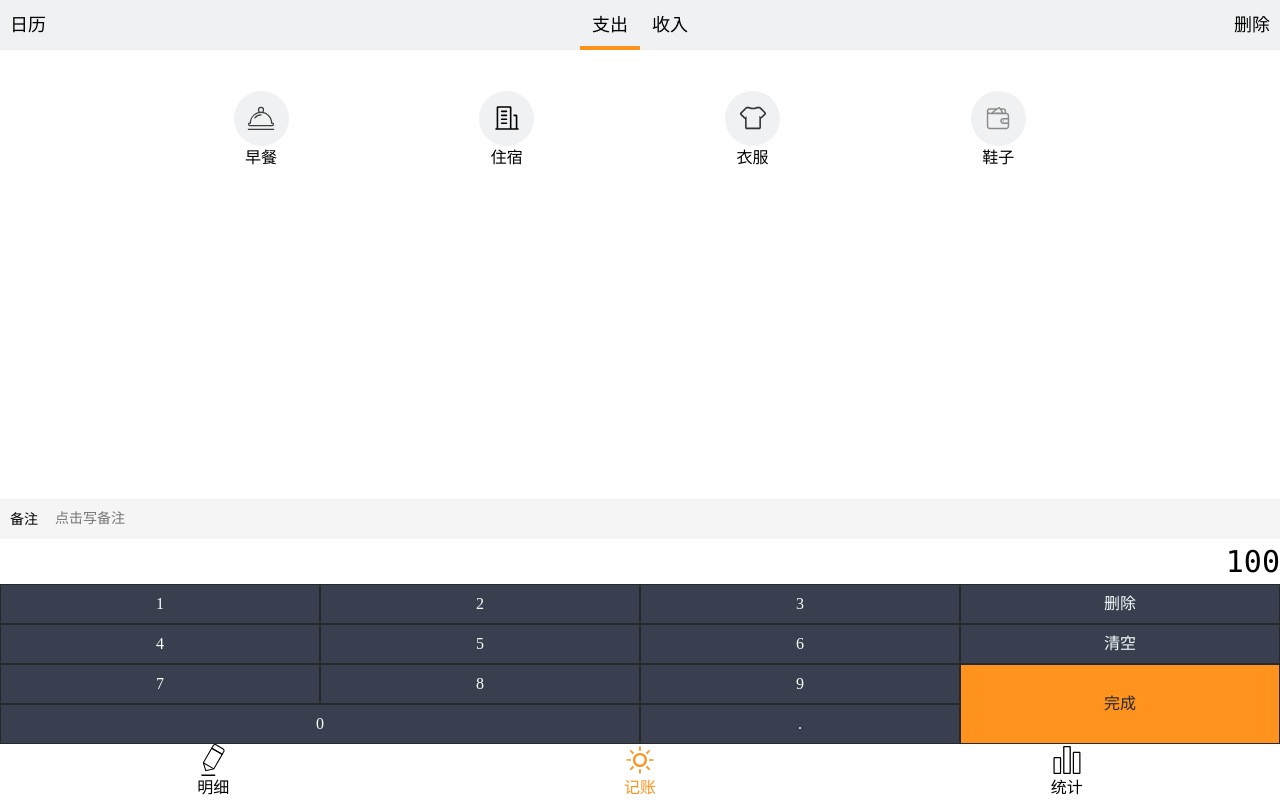
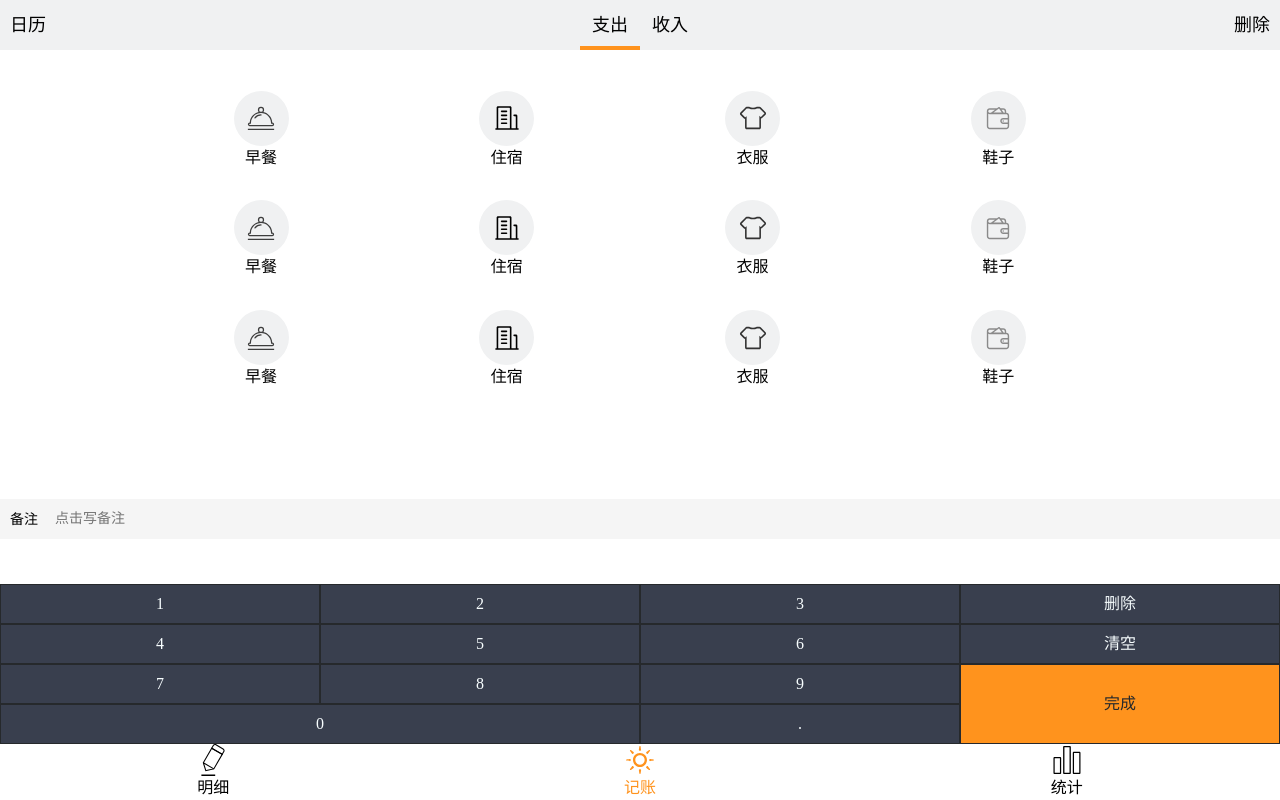
Before and after one commit to ac97nj/sun, a Vue app: page /#/Money in a window 1280 px wide. Built offline with nearby package versions, Linux system fonts and the light colour scheme.

Commit message:
在 notesNumber 中的数字键盘获取数字 event 事件

```diff
--- a/src/components/Icon.vue
+++ b/src/components/Icon.vue
@@ -7,6 +7,8 @@
 
 <script lang="ts">
 
+import {Component, Prop} from 'vue-property-decorator';
+
 const importAll = (requireContext: __WebpackModuleApi.RequireContext) => requireContext.keys().forEach(requireContext);
 try {
   importAll(require.context('../assets/icons', true, /\.svg$/));
@@ -14,17 +16,41 @@ try {
   console.log(error);
 }
 
-export default {
-  name: 'Icon',
-  props: ['name']
-};
+import Vue from 'vue';
+
+@Component
+export default class Icon extends Vue {
+  @Prop(String) name: string | undefined;
+
+
+}
+
+
+/*
+ *
+ * const importAll = (requireContext: __WebpackModuleApi.RequireContext) => requireContext.keys().forEach(requireContext);
+ try {
+ importAll(require.context('../assets/icons', true, /\.svg$/));
+ } catch (error) {
+ console.log(error);
+ }
+
+
+
+ export default {
+ name: 'Icon',
+ props: ['name']
+ };
+
+ * */
 
 
 </script>
 
 <style lang="scss" scoped>
-.icon{
-  width: 1em; height: 1em;
+.icon {
+  width: 1em;
+  height: 1em;
   vertical-align: -0.15em;
   fill: currentColor;
   overflow: hidden;
--- a/src/components/money/notesNumber.vue
+++ b/src/components/money/notesNumber.vue
@@ -5,22 +5,22 @@
       <input placeholder="点击写备注"/>
     </label>
     <div class="number-wrapper">
-      <div class="number-show">100</div>
+      <div class="number-show">{{ output }}</div>
       <div class="number-key ">
-        <button>1</button>
-        <button>2</button>
-        <button>3</button>
+        <button @click="buttonText">1</button>
+        <button @click="buttonText">2</button>
+        <button @click="buttonText">3</button>
         <button>删除</button>
-        <button>4</button>
-        <button>5</button>
-        <button>6</button>
-        <button>清空</button>
-        <button>7</button>
-        <button>8</button>
-        <button>9</button>
+        <button @click="buttonText">4</button>
+        <button @click="buttonText">5</button>
+        <button @click="buttonText">6</button>
+        <button @click="buttonText">清空</button>
+        <button @click="buttonText">7</button>
+        <button @click="buttonText">8</button>
+        <button @click="buttonText">9</button>
         <button class="ok">完成</button>
-        <button class="zero">0</button>
-        <button>.</button>
+        <button class="zero" @click="buttonText">0</button>
+        <button @click="buttonText">.</button>
       </div>
     </div>
   </div>
@@ -32,7 +32,13 @@ import {Component} from 'vue-property-decorator';
 
 @Component
 export default class NotesNumber extends Vue {
+  output = '';
 
+  buttonText(event: MouseEvent) {
+    const events = event.target as HTMLButtonElement;
+    console.log(events.textContent);
+    this.output = events.textContent + this.output
+  }
 
 }
 
@@ -77,6 +83,7 @@ export default class NotesNumber extends Vue {
       font-size: 30px;
       font-family: Consolas, monospace;
       text-align: right;
+      height: 45px;
     }
 
     .number-key {
--- a/src/components/money/tag.vue
+++ b/src/components/money/tag.vue
@@ -2,7 +2,7 @@
   <ul class="tags">
     <li class="tag-one" v-for="icon in  icons" :key="icon.index">
       <div class="tag-icon">
-        <Icon :name="icon.name" ></Icon>
+        <Icon :name="icon.name"></Icon>
       </div>
       <div class="tag-text">
         {{ icon.text }}
@@ -24,6 +24,23 @@ export default class Tags extends Vue {
     {type: '-', name: 'zhusu', text: '住宿'},
     {type: '-', name: 'yifu', text: '衣服'},
     {type: '+', name: 'gongzi', text: '鞋子'},
+    {type: '-', name: 'zaocan', text: '早餐'},
+    {type: '-', name: 'zhusu', text: '住宿'},
+    {type: '-', name: 'yifu', text: '衣服'},
+    {type: '+', name: 'gongzi', text: '鞋子'},
+    {type: '-', name: 'zaocan', text: '早餐'},
+    {type: '-', name: 'zhusu', text: '住宿'},
+    {type: '-', name: 'yifu', text: '衣服'},
+    {type: '+', name: 'gongzi', text: '鞋子'},
+    {type: '-', name: 'zaocan', text: '早餐'},
+    {type: '-', name: 'zhusu', text: '住宿'},
+    {type: '-', name: 'yifu', text: '衣服'},
+    {type: '+', name: 'gongzi', text: '鞋子'},
+    {type: '-', name: 'zaocan', text: '早餐'},
+    {type: '-', name: 'zhusu', text: '住宿'},
+    {type: '-', name: 'yifu', text: '衣服'},
+    {type: '+', name: 'gongzi', text: '鞋子'},
+
   ];
 
 
--- a/src/components/money/type.vue
+++ b/src/components/money/type.vue
@@ -12,11 +12,14 @@
 <script lang="ts">
 
 import Vue from 'vue';
-import {Component} from 'vue-property-decorator';
+import {Component, Prop} from 'vue-property-decorator';
 
 
 @Component
 export default class Type extends Vue {
+  @Prop(Number) readonly propA: number | undefined
+
+
   type = '-';
   selectType(type: string) {
     if (type !== '-' && type !== '+') {
```
